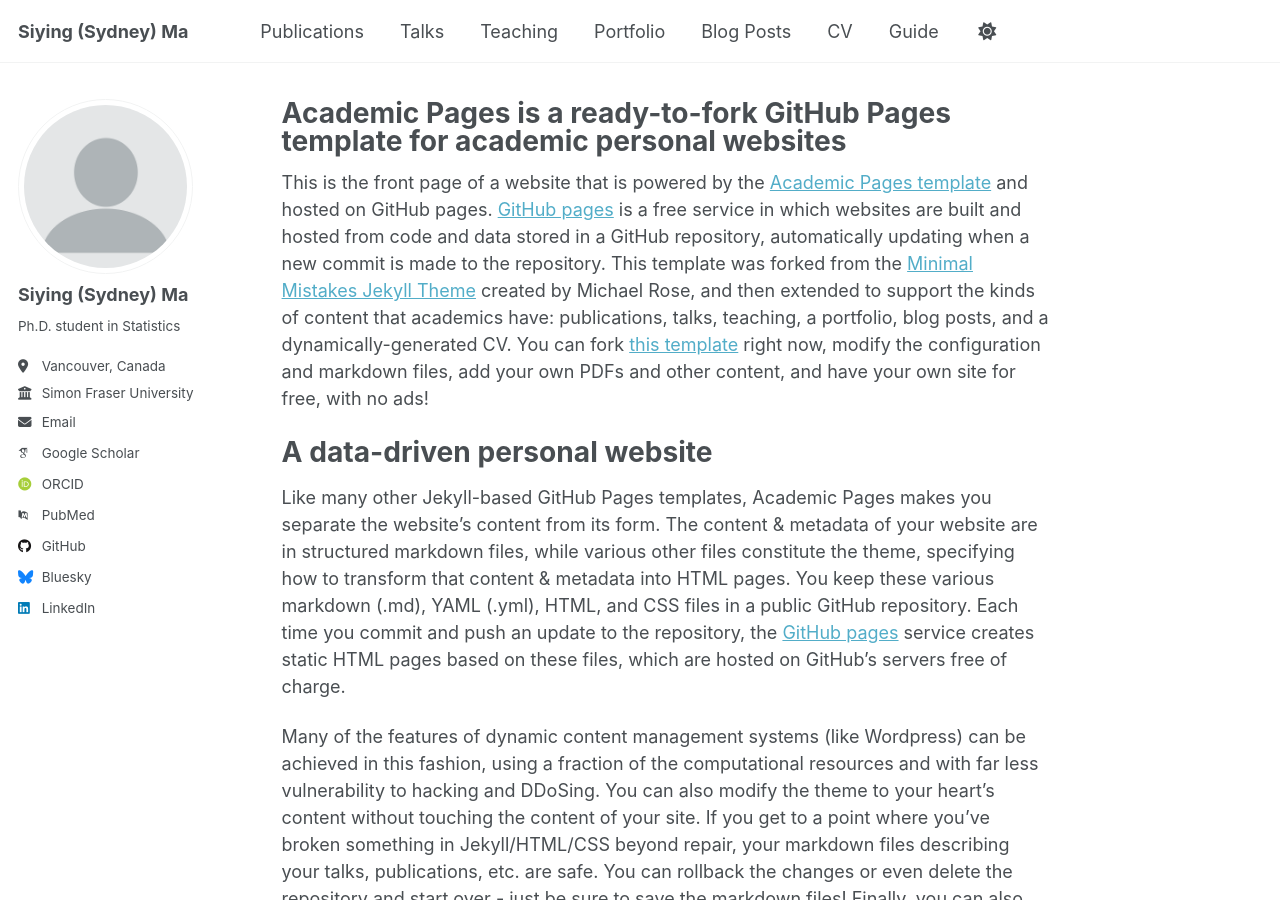
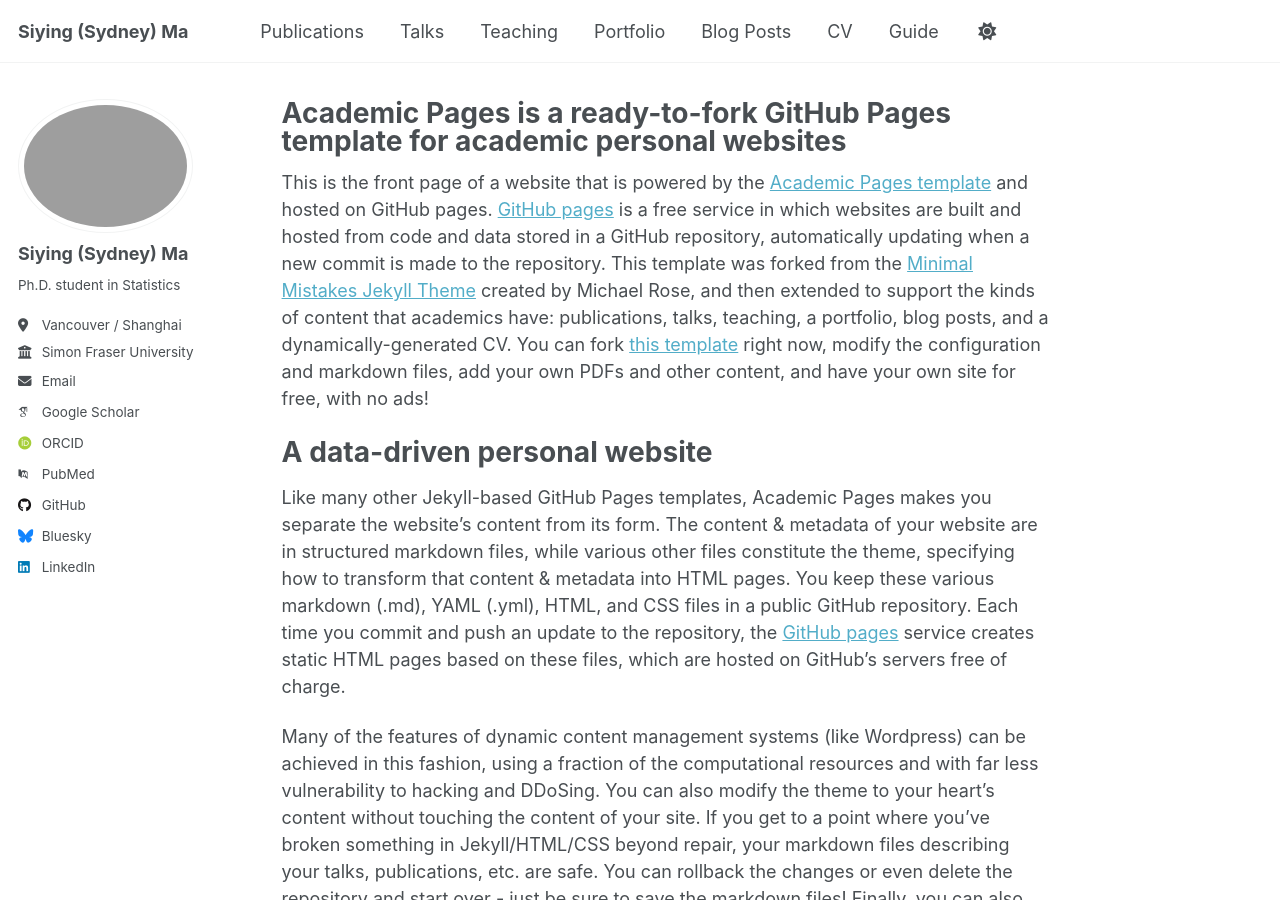
Before and after one commit to siying-ma/siying-ma.github.io, a Jekyll site: the page built from _pages/about.md, in a window 1280 px wide and 900 px high. Built offline with Jekyll 4.4.1, drawn with Linux system fonts in a browser that asks for light colours; some web fonts are replaced.

Commit message:
Update _config.yml

```diff
--- a/_config.yml
+++ b/_config.yml
@@ -15,18 +15,18 @@ name                     : &name "Siying (Sydney) Ma"
 description              : &description "Siying (Sydney) Ma is a Ph.D. student in Statistics at Simon Fraser University, specializing in Scientific machine learning, mathematical and statistical modelling, and disease analytics. Siying completed her Master of Science in Statistics at the University of Victoria, where she developed disease analytic models based on ecological frameworks to estimate underreported COVID-19 cases. She also holds a Bachelor of Science in Statistics from East China Normal University, where her undergraduate research focused on eQTL analysis with auxiliary information."
 url                      : https://siying-ma.github.io # the base hostname & protocol for your site e.g. "https://[your GitHub username].github.io" or if you already have some other page hosted on Github then use "https://[your GitHub username].github.io/[Your Repo Name]"
 baseurl                  : "" # the subpath of your site, e.g. "/blog"
-repository               : "academicpages/academicpages.github.io"
+repository               : "siying-ma/siying-ma.github.io"
 
 # Site Author - The following control what appear as part of the author content on the side bar.
 #               If a field is blank the icon and link will not appear, otherwise it will be shown.
 #               Additional customization can be done by editing /_includes/author-profile.html
 author:
   # Biographic information
-  avatar           : "profile.png"
+  avatar           : "Profile_pic.jpg"
   name             : "Siying (Sydney) Ma"
   pronouns         : # example: "she/her"
   bio              : "Ph.D. student in Statistics"
-  location         : "Vancouver, Canada"
+  location         : "Vancouver / Shanghai"
   employer         : "Simon Fraser  University"
   uri              : # URL
   email            : "siying_ma@sfu.ca"
@@ -46,7 +46,7 @@ author:
   bitbucket        : # Username - Update with your username on the site
   codepen          : # Username
   dribbble         : # Username
-  github           : "academicpages"
+  github           : "siying-ma"
   kaggle           : # Username
   stackoverflow    : # User number or user number and name (i.e., use "1" or "1/jeff-atwood")
 
```
